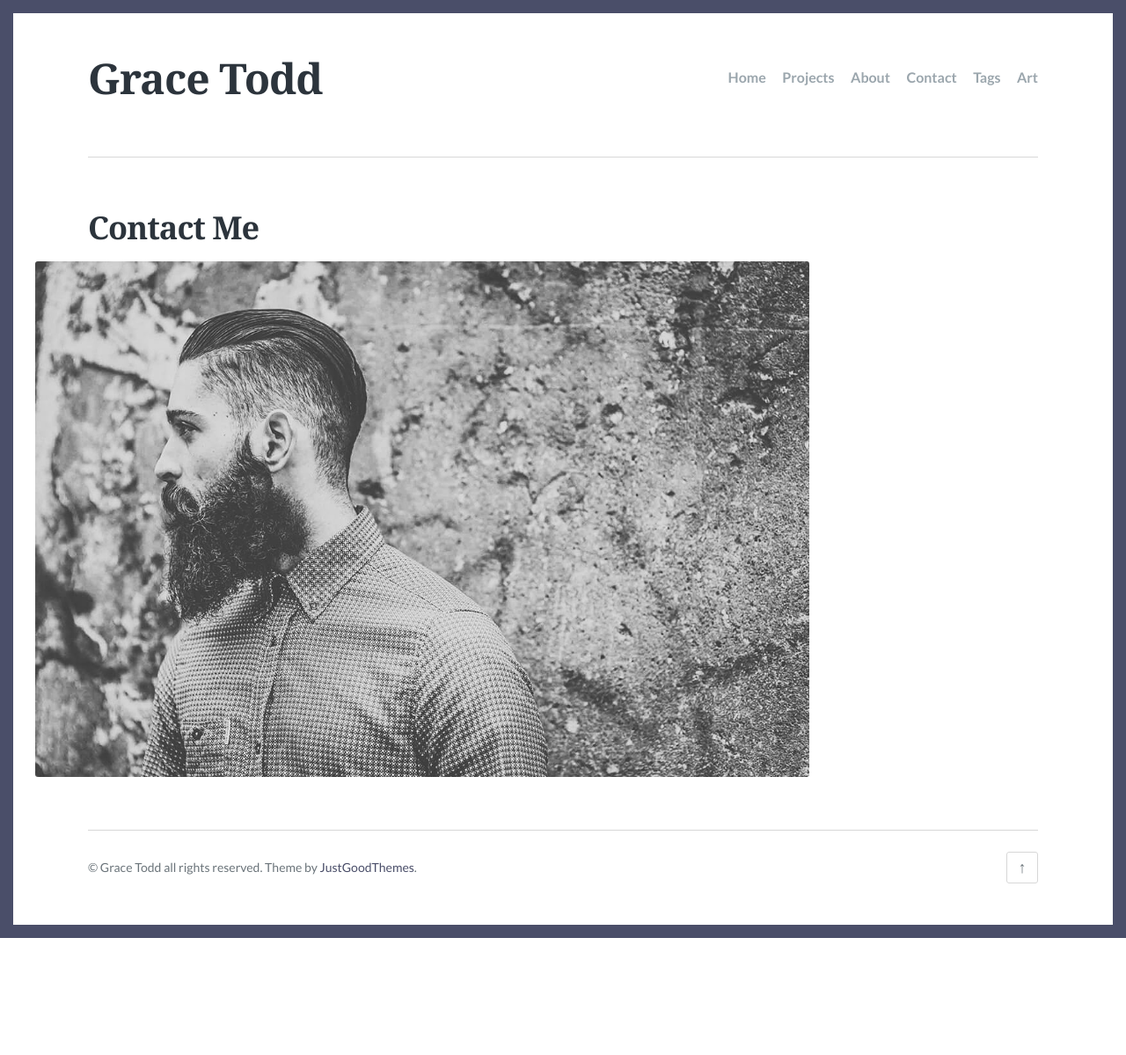
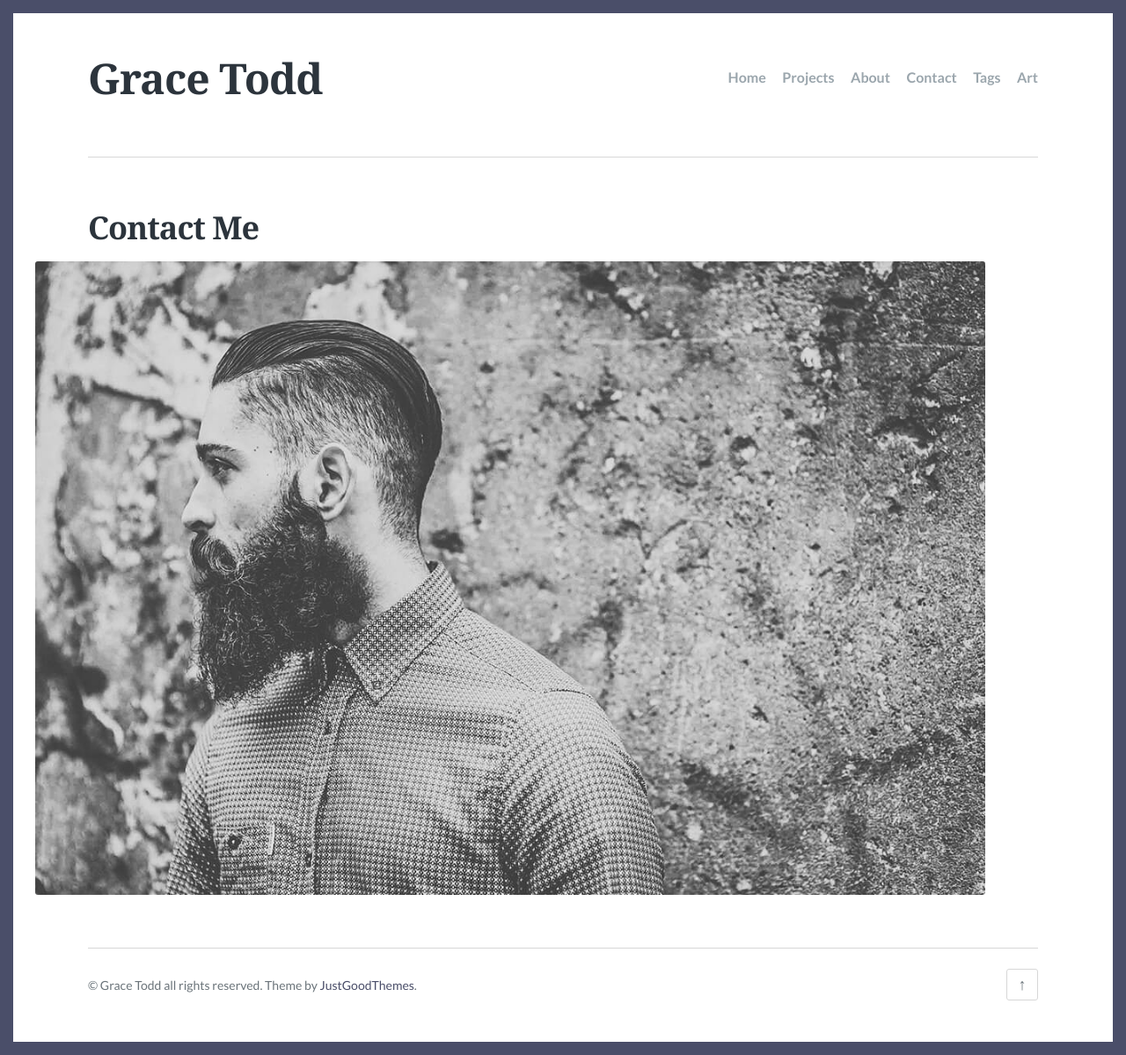
Before and after one commit to toddgr/toddgr.github.io, a Jekyll site: the page built from contact.md, in a window 1280 px wide. Shown: the whole page at 88% size. Built offline with Jekyll 4.4.1, drawn with Linux system fonts in a browser that asks for light colours; before the commit the page ends 1066 px from its top, so only the background shows below that.

Commit message:
make the post thumbnails bigger

```diff
--- a/_sass/_general.scss
+++ b/_sass/_general.scss
@@ -264,7 +264,7 @@ video {
   .width-wide img {
     margin-left: -60px;
     margin-right: -60px;
-    width: 880px;
+    width: 1080px;
   }
 }
 
```
